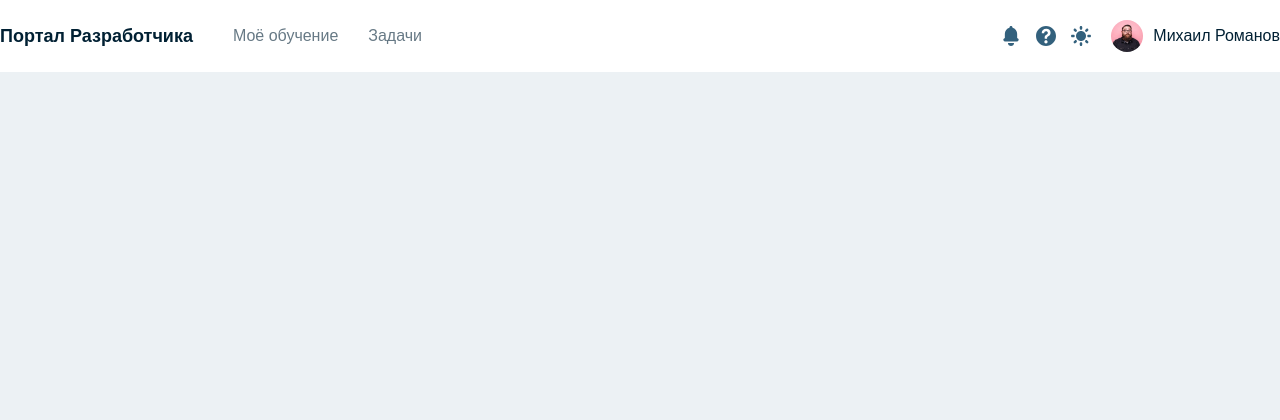
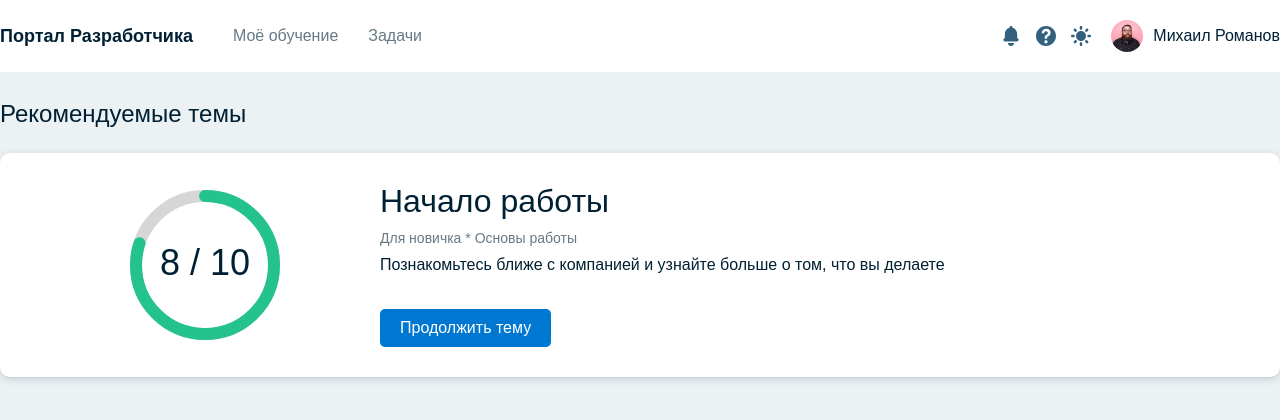
Before and after one commit to IamVirgoo/itmo-hack, a React (Vite) app in the folder app/: page / in a window 1280 px wide. Shown: the top 420 px of the page. Built offline with nearby package versions, Linux system fonts and the light colour scheme.

Commit message:
WIP: main card component

```diff
--- a/app/package.json
+++ b/app/package.json
@@ -17,6 +17,7 @@
     "@types/react": "^18.0.27",
     "@types/react-dom": "^18.0.10",
     "@vitejs/plugin-react-swc": "^3.0.0",
+    "react-circular-progressbar": "^2.1.0",
     "react-redux": "^8.0.5",
     "react-router-dom": "^6.8.0",
     "redux": "^4.2.1",
--- a/app/src/App.tsx
+++ b/app/src/App.tsx
@@ -7,6 +7,7 @@ import { Router } from "./router";
 import './global.sass'
 import './styles/index.sass'
 import './styles/header.sass'
+import './styles/card.sass'
 
 const root = ReactDOM.createRoot(
     document.getElementById('root') as HTMLElement
--- a/app/src/components/card.tsx
+++ b/app/src/components/card.tsx
@@ -1,3 +1,43 @@
-export default function Card() {
-    return <></>
+import { Link } from "react-router-dom";
+import {buildStyles, CircularProgressbar} from "react-circular-progressbar";
+import 'react-circular-progressbar/dist/styles.css';
+
+export default function Card(props : any) {
+    return <>
+        { props.type == "main"
+            ? <>
+                <div className={'main-card'}>
+                    <div className={'main-card--state-wrapper'}>
+                        <CircularProgressbar
+                            value={props.value || 0.8}
+                            maxValue={1}
+                            text={`${props.value * 10 || 8} / 10`}
+                            styles={{
+                                root: {},
+                                path: {
+                                    stroke : 'rgba(36, 195, 142, 1)'
+                                },
+                                text: {
+                                    fill : 'rgba(0, 32, 51, 1)',
+                                    fontSize : '24px'
+                                }
+                            }}
+                        />
+                    </div>
+                    <div className={'main-card--content'}>
+                        <div className={'main-card--content--heading'}>
+                            <p className={'main-card--content--heading--title'}>{props.title || "Начало работы"}</p>
+                            <p className={'main-card--content--heading--info'}>{props.info || "Для новичка * Основы работы"}</p>
+                            <p className={'main-card--content--heading--description'}>{props.description || "Познакомьтесь ближе с компанией и узнайте больше о том, что вы делаете"}</p>
+                        </div>
+                        <div className={'main-card--content--buttons'}>
+                            <Link to={''} className={'main-card--content--buttons--main-button'}>{props.mainButton || "Продолжить тему"}</Link>
+                            <div className={'main-card--content--buttons--state'}></div>
+                        </div>
+                    </div>
+                </div>
+            </>
+            : <></>
+        }
+    </>
 }
--- a/app/src/pages/indexPage.tsx
+++ b/app/src/pages/indexPage.tsx
@@ -1,3 +1,4 @@
+import Card from "../components/card";
 import Header from "../components/header";
 
 export default function IndexPage() {
@@ -5,7 +6,8 @@ export default function IndexPage() {
         <Header/>
         <section className={'hero'}>
             <div className={'hero--container'}>
-
+                <h1 className={'hero--container--title'}>Рекомендуемые темы</h1>
+                <Card type={'main'}/>
             </div>
         </section>
         <section className={'selected'}>
--- /dev/null
+++ b/app/src/styles/card.sass
@@ -0,0 +1,44 @@
+@import '../global'
+
+.main-card
+  display: flex
+  justify-content: flex-start
+  align-items: center
+  background-color: #FFFF
+  padding: 30px
+  gap: 100px
+  border-radius: 10px
+  box-shadow: 0 2px 2px rgba(0, 32, 51, 0.02), 0 2px 8px rgba(0, 32, 51, 0.16)
+  &--state-wrapper
+    position: relative
+    width: 150px
+    height: 150px
+    margin-left: 100px
+  &--content
+    display: flex
+    flex-direction: column
+    align-items: flex-start
+    gap: 35px
+    &--heading
+      display: flex
+      flex-direction: column
+      align-items: flex-start
+      gap: 10px
+      &--title
+        font-size: 32px
+        color: $primary-text-color
+      &--info
+        font-size: 14px
+        color: $main-text-color
+      &--description
+        font-size: 16px
+        color: $primary-text-color
+    &--buttons
+      display: flex
+      justify-content: space-between
+      align-items: center
+      &--main-button
+        color: #ffff
+        background-color: $main-color
+        padding: 10px 20px
+        border-radius: 5px
--- a/app/src/styles/index.sass
+++ b/app/src/styles/index.sass
@@ -3,3 +3,13 @@
 @mixin container
   max-width: 1440px
   margin: 0 auto
+
+.hero
+  padding-top: 100px
+  &--container
+    @include container
+    &--title
+      font-size: 24px
+      font-weight: 400
+      color: $primary-text-color
+      padding-bottom: 25px
```
Also changed, not shown: 1 other file (tests, documents, lock files or other folders).
